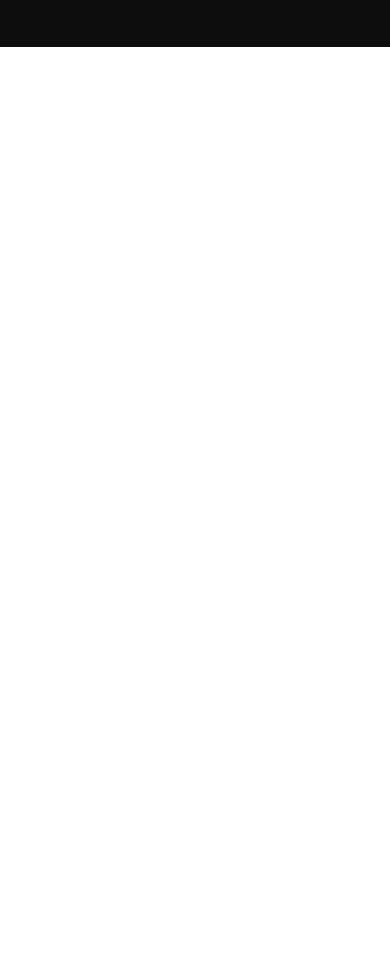
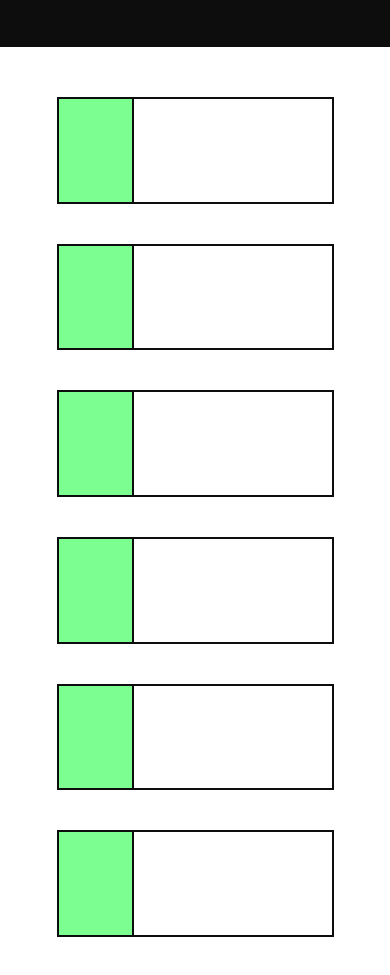
Before and after one commit to julesvoiturier/molengeekWebsite, a website with bundled scripts: page index.html in a window 390 px wide. Shown: the part 575-1550 px from the top of the page. Before the commit the page ends 844 px from the top, so only its background shows below. Built offline with nearby package versions, Linux system fonts and the light colour scheme.

Commit message:
section 3 page 1 + responsive

```diff
--- a/index.html
+++ b/index.html
@@ -42,17 +42,46 @@
 
         <section class="s2page1">
             <div class="textboxContainer1">
-                <div class="textBox1"><b>MolenGeek</b> is located in the heart of Molenbeek in <b>Brussels.</b> Our mission is to make the <b>technology sector accessible</b> to anyone who wants to ride the digital wave.</div>
+                <div class="textBox1"><b>MolenGeek</b> is located in the heart of Molenbeek in <b>Brussels.</b> Our mission is to <b>make the technology sector accessible</b> to anyone who wants to ride the digital wave.</div>
                 <div class="textBox1">We are composed of three main pillars: a <b>coworking space</b>; long and short term <b>training programs</b>; and dynamic <b>events</b>, such as Hackathons, Geektalks, etc.</div>
             </div>
         </section>
 
-        <section class=""></section>
+        <section class="s3page1">
+            <div class="eventsContainer">
+                <div class="eventToCome">
+                    <div class="date"></div>
+                    <div class="eventName"></div>
+                </div>
+                <div class="eventToCome">
+                    <div class="date"></div>
+                    <div class="eventName"></div>
+                </div>
+                <div class="eventToCome">
+                    <div class="date"></div>
+                    <div class="eventName"></div>
+                </div>
+            </div>
+            <div class="eventsContainer">
+                <div class="eventToCome">
+                    <div class="date"></div>
+                    <div class="eventName"></div>
+                </div>
+                <div class="eventToCome">
+                    <div class="date"></div>
+                    <div class="eventName"></div>
+                </div>
+                <div class="eventToCome">
+                    <div class="date"></div>
+                    <div class="eventName"></div>
+                </div>
+            </div>
+        </section>
 
     </main>
 
     <footer></footer>
 
-    <script src="./public/js/main.js"></script>
+    <script type="module" src="./public/js/main.js"></script>
 </body>
 </html>
--- a/public/js/main.js
+++ b/public/js/main.js
@@ -0,0 +1,3 @@
+import * as INSTANCE from './modules/instances.js'
+
+console.log(INSTANCE.seanceInfoDate);
--- /dev/null
+++ b/public/js/modules/instances.js
@@ -0,0 +1,28 @@
+import data from './../../json/dataMolengeek.json' assert {type: "json"}
+
+// let seanceInfoCard = document.createElement("div")
+
+
+
+// console.log(data.fileName);
+
+export let seanceInfo = data.seancesInfos
+export let seanceInfoDate = document.querySelectorAll(".date")
+
+for (let i = 0; i < seanceInfoDate.length; i++) {
+    seanceInfoDate[i].innerText = seanceInfo.date[i]
+}
+
+// let pokemon = data.pokemon
+// let li
+
+// let pokemonMakeList = () => {
+//  li = document.createElement("li")
+//  for (let i = 0; i < array.length; i++) {
+//     li.innerText = pokemon[i].name
+//     document.querySelector("#pokemonList").appendChild(li)
+//     console.log(li.innerText);
+//  }
+// }
+
+// pokemonMakeList()
--- a/src/sass/_variable.sass
+++ b/src/sass/_variable.sass
@@ -1,2 +1,2 @@
-$yellow: rgb(255, 244, 124)
+$yellow: rgb(124, 255, 144)
 $dark: rgb(13, 13, 13)
--- a/src/sass/app.scss
+++ b/src/sass/app.scss
@@ -15,8 +15,8 @@
 @import "./modules/_section2_1.sass";
 @import "./modules/_section2_1Responsive.sass";
 
-@import "./modules/_section3.sass";
-@import "./modules/_section3Responsive.sass";
+@import "./modules/_section3_1.sass";
+@import "./modules/_section3_1Responsive.sass";
 
 @import "./modules/_section4.sass";
 @import "./modules/_section4Responsive.sass";
--- /dev/null
+++ b/src/sass/modules/_section3_1.sass
@@ -0,0 +1,38 @@
+.s3page1
+    padding-top: 100px
+    display: flex
+    justify-content: center
+    width: 70%
+    padding-bottom: 50px
+    gap: 40px
+    .eventsContainer
+        display: flex
+        flex-direction: column
+        gap: 40px
+        justify-content: space-between
+        align-items: center
+        height: 400px
+        width: 100%
+        .eventToCome
+            border: 2px solid $dark
+            display: flex
+            width: 100%
+            height: 100%
+            .date
+                border-right: 2px solid $dark
+                background: $yellow
+                display: flex
+                justify-content: center
+                align-items: center
+                width: 30%
+                height: 100%
+                font-size: 30px
+                font-weight: 900
+            .eventName
+                width: 70%
+                height: 100%
+                display: flex
+                justify-content: left
+                padding-left: 9%
+                align-items: center
+                font-size: 18px
--- /dev/null
+++ b/src/sass/modules/_section3_1Responsive.sass
@@ -0,0 +1,19 @@
+@media (max-width: 992px) and (min-width: 769px)
+
+    .eventsContainer
+            height: 350px !important
+
+@media (max-width: 768px) and (min-width: 577px)
+
+    .s3page1
+        flex-direction: column
+        .eventsContainer
+            flex-direction: column
+
+@media (max-width: 576px)
+
+    .s3page1
+        padding-top: 50px
+        flex-direction: column
+        .eventsContainer
+            flex-direction: column
```
Also changed, not shown: public/style/app.css, src/sass/modules/_section3.sass (deleted), src/sass/modules/_section3Responsive.sass (deleted), 1 other file.
